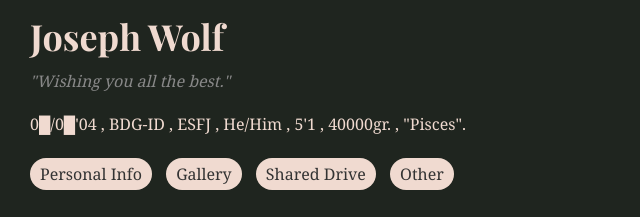
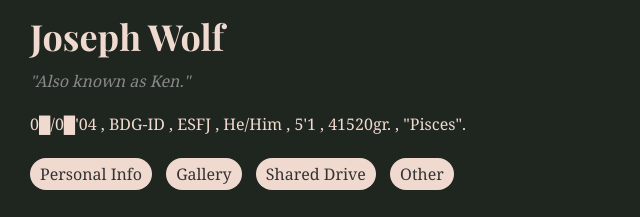
Before and after one commit to thegrizzlywolf/1, a plain HTML site: page index.html in a window 1280 px wide. Shown: the part 1043-1260 px from the top of the page, 0-640 px from the left. Drawn offline with nearby package versions, Linux system fonts and the light colour scheme.

Commit message:
Update index.html

```diff
--- a/index.html
+++ b/index.html
@@ -3,7 +3,7 @@
 <head>
     <meta charset="UTF-8">
     <meta name="viewport" content="width=device-width, initial-scale=1.0">
-    <title>Joseph Wolf Ken</title>
+    <title>Joseph Wolf</title>
     <link rel="stylesheet" href="https://fonts.googleapis.com/css2?family=Playfair+Display:wght@700&family=Noto+Serif:wght@400;700&display=swap">
     <script src="https://kit.fontawesome.com/b135f405b8.js" crossorigin="anonymous"></script>
     <style>
@@ -145,9 +145,9 @@
 
         <div id="details">
             <div id="name">Joseph Wolf</div>
-            <div id="quote">"Wishing you all the best."</div>
+            <div id="quote">"Also known as Ken."</div>
             <div id="bio">
-                <p>0█/0█'04 , BDG-ID , ESFJ , He/Him , 5'1 , 40000gr. , "Pisces". </p>
+                <p>0█/0█'04 , BDG-ID , ESFJ , He/Him , 5'1 , 41520gr. , "Pisces". </p>
             </div>
             <div id="custom-links">
                 <a href="#" target="_blank">Personal Info</a>
```
